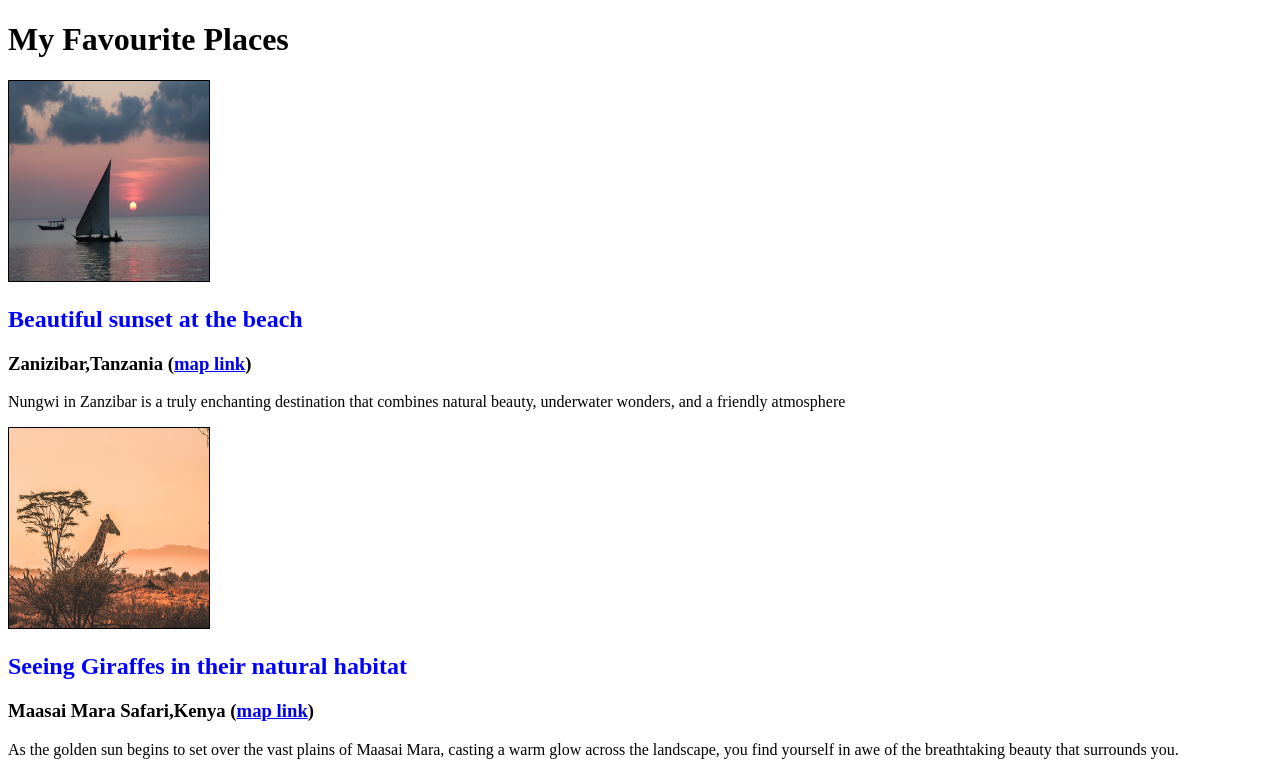
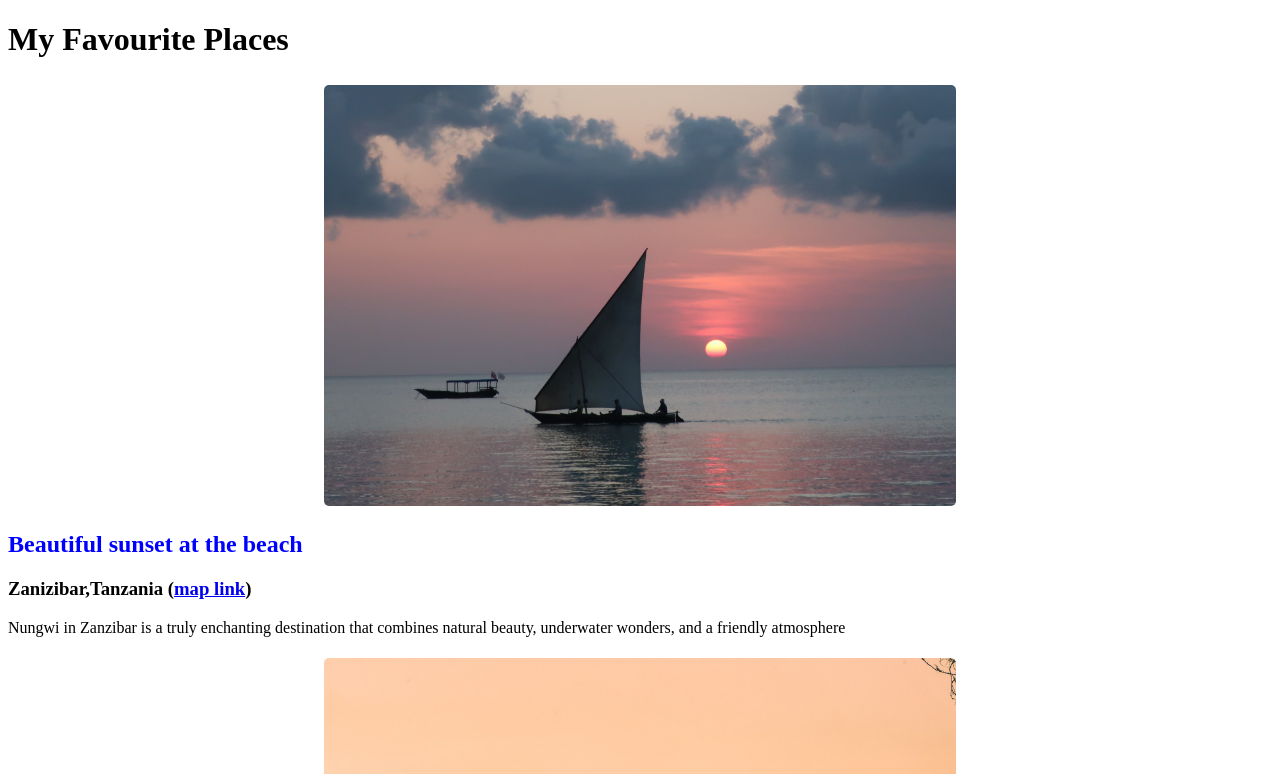
Before and after one commit to cynthiacodes/favourite-places-react, a React (Create React App) app: page / in a window 1280 px wide. Shown: the top 774 px of the page. Built offline with nearby package versions, Linux system fonts and the light colour scheme; the HTML template or start-up script is replaced by a standard one.

Commit message:
centered images and added entry-header to css

```diff
--- a/src/components/App.css
+++ b/src/components/App.css
@@ -1,9 +1,18 @@
+.entry-header{
+
+}
+
+
+
 .entry-title{
     color:blue
 }
 
 .entry-image{
-    width: 200px;
-  height: 200px;
-  border: 1px solid #000;
+    display: block;
+    margin-left: auto;
+    margin-right: auto;
+    width: 50%;
+   border-radius:10px;
+   padding:5px;
 }
--- a/src/components/PageHeader.tsx
+++ b/src/components/PageHeader.tsx
@@ -3,7 +3,7 @@ import './App.css';
 function PageHeader(): JSX.Element {
     return (
       <header>
-        <h1>My Favourite Places</h1>
+        <h1 className='header-title'>My Favourite Places</h1>
       </header>
     );
   }
```
